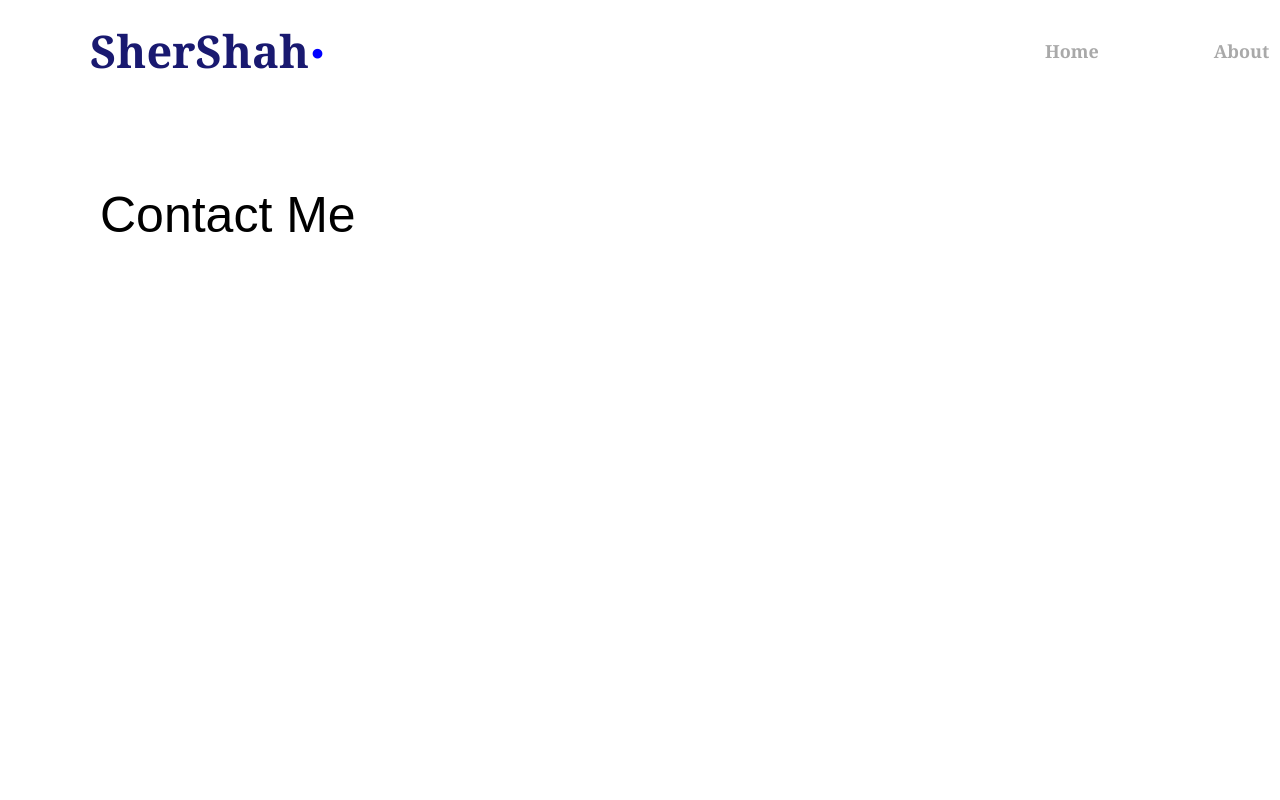
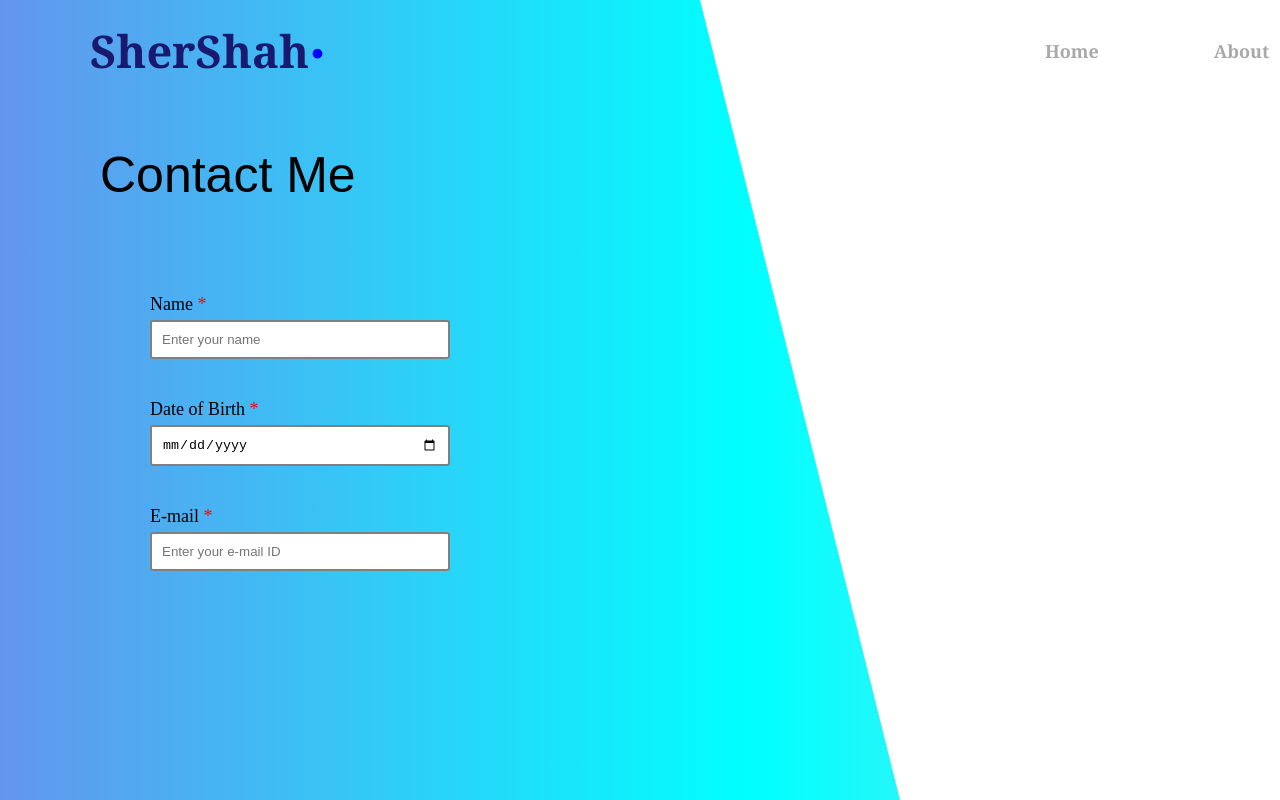
Before and after one commit to SheersakSaha15/My-Projects, a plain HTML site: page contactme.html in a window 1280 px wide. Shown: the top 800 px of the page. Drawn offline with Linux system fonts and the light colour scheme; a web font is replaced by a local one.

Commit message:
new page edit

```diff
--- a/About.css
+++ b/About.css
@@ -188,7 +188,7 @@ body {
     font-size: 35px;
     color: #1a1a1a;
     font-family: 'Goldman', sans-serif;
-    padding-left: 30px;
+    padding-left: 20px;
     margin-left: 60px;
     margin-top: -60px;
     flex-wrap: nowrap;
@@ -199,7 +199,7 @@ body {
     flex-direction: column;
     align-items: flex-start;
     font-size: 16.5px;
-    margin-left: 95px;
+    margin-left: 85px;
     margin-top: -30px;
     font-family: 'Times New Roman', Times, serif;
     color: navy;
--- a/contactme.css
+++ b/contactme.css
@@ -45,6 +45,17 @@ body {
     padding-bottom: 10px;
     font-size: 60px;
     color: blue;
+}
+
+.trapezium {
+    position: fixed;
+    top: 0;
+    left: 0;
+    background: linear-gradient(to right, cornflowerblue, aqua, lightblue);
+    width: 1500px;
+    height: 100vh;
+    clip-path: polygon(0 0, 700px 0, 900px 100%, 0 100%);
+    z-index: -5;
 }
 
 .navlinks {
@@ -101,6 +112,55 @@ body {
     display: flex;
     font-size: 50px;
     font-family: 'Goldman', sans-serif;
-    padding-top: 50px;
+    padding-top: 10px;
     padding-left: 100px;
 }
+
+label {
+    display: block;
+    align-items: center;
+    margin-left: 150px;
+    margin-top: 40px;
+}
+
+label[for="name-input"],
+label[for="dob"],
+label[for="email"] {
+    font-size: 18px;
+}
+
+.ast {
+    color: red;
+    vertical-align: top;
+}
+
+input[type="text"] {
+    width: 300px;
+    padding: 10px;
+    border: 2px solid gray;
+    border-radius: 3px;
+    box-sizing: border-box;
+    margin-left: 150px;
+    margin-top: 5px;
+}
+
+input[type="date"] {
+    width: 300px;
+    padding: 10px;
+    border: 2px solid gray;
+    border-radius: 3px;
+    box-sizing: border-box;
+    margin-left: 150px;
+    margin-top: 5px;
+    cursor: pointer;
+}
+
+input[type="email"] {
+    width: 300px;
+    padding: 10px;
+    border: 2px solid gray;
+    border-radius: 3px;
+    box-sizing: border-box;
+    margin-left: 150px;
+    margin-top: 5px;
+}
--- a/contactme.html
+++ b/contactme.html
@@ -28,4 +28,12 @@
             </div>
         </div>
         <div class="heading"><p>Contact Me</p></div>
+        <form>
+            <label for="name-input">Name <span class="ast">*</span></label>
+            <input type="text" name="user_name" placeholder="Enter your name" id="name-input" required>
+            <label for="dob">Date of Birth <span class="ast">*</span></label>
+            <input type="date" name="date-of-birth" id="dob" required>
+            <label for="email">E-mail <span class="ast">*</span></label>
+            <input type="email" name="user_email" placeholder="Enter your e-mail ID" id="email" required>
+        </form>
     </body>
```
